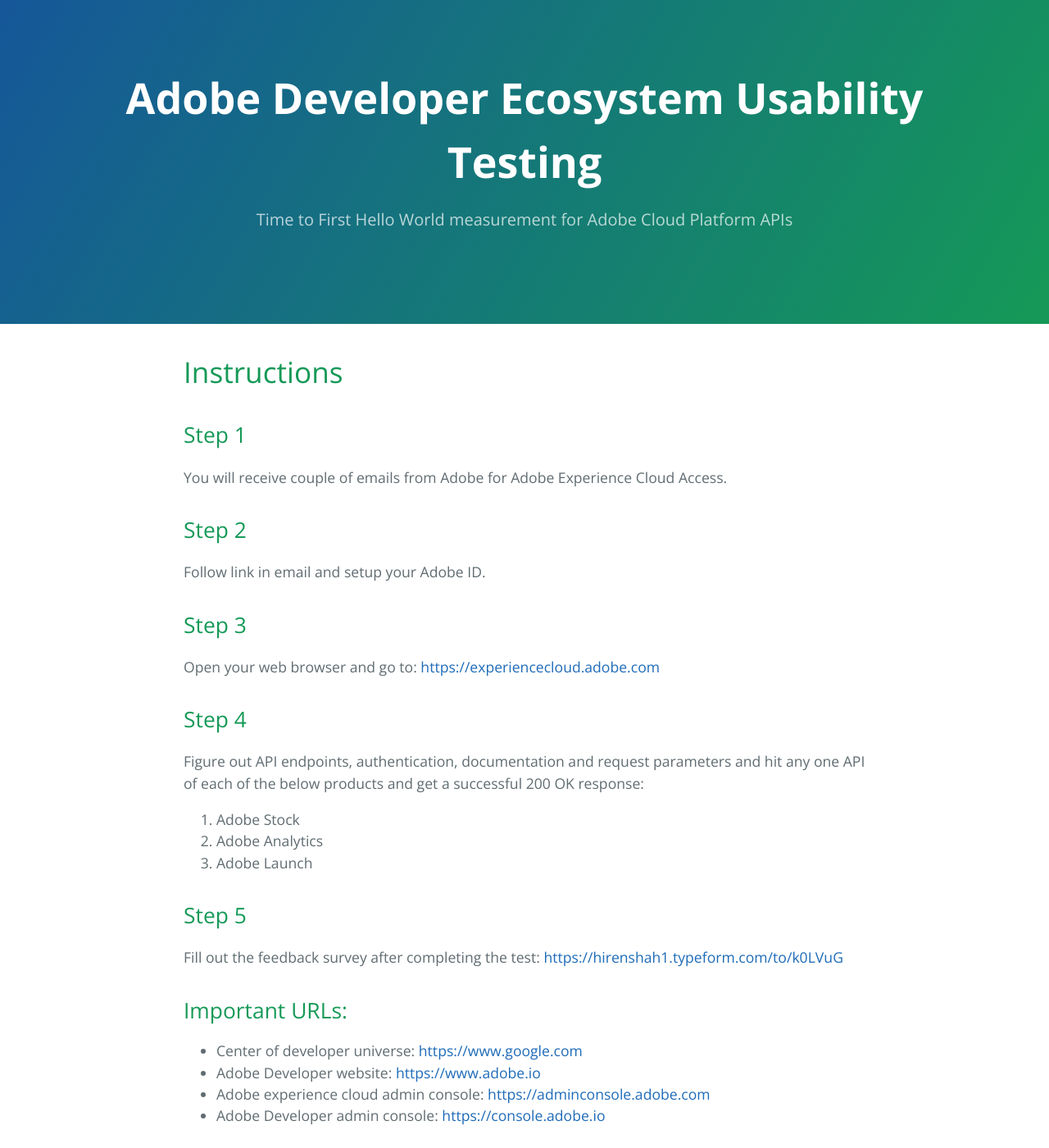
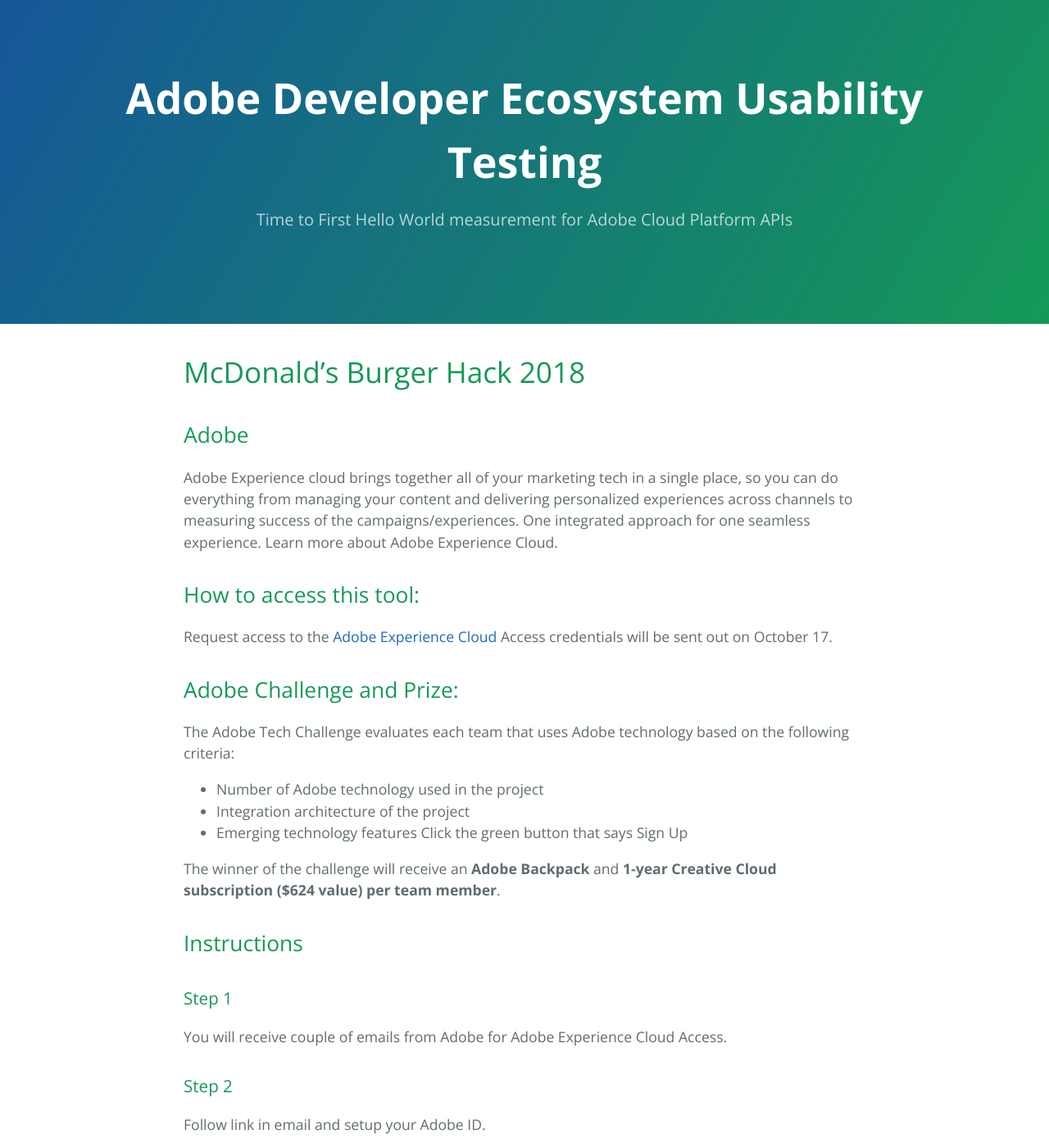
Before and after one commit to hirenoble/Burger.Hack, a Jekyll site: the page built from docs/index.md, in a window 1280 px wide and 1400 px high. Shown: the whole window at 82% size. Built offline with Jekyll 4.4.1, drawn with Linux system fonts in a browser that asks for light colours; our own code applies the rules of GitHub Pages for plain Markdown files; some of the changed text lies outside the part shown.

Commit message:
Update index.md

```diff
--- a/docs/index.md
+++ b/docs/index.md
@@ -1,30 +1,51 @@
 ---
 layout: default
 ---
-# Instructions
+# McDonald's Burger Hack 2018
 
-## Step 1
+## Adobe
+Adobe Experience cloud brings together all of your marketing tech in a single place, so you can do everything from managing your content and delivering personalized experiences across channels to measuring success of the campaigns/experiences. One integrated approach for one seamless experience. Learn more about Adobe Experience Cloud.
+
+## How to access this tool:
+Request access to the [Adobe Experience Cloud](https://miccapgemini.typeform.com/to/YtGaML)
+Access credentials will be sent out on October 17.
+
+## Adobe Challenge and Prize:
+The Adobe Tech Challenge evaluates each team that uses Adobe technology based on the following criteria:
+
+* Number of Adobe technology used in the project
+* Integration architecture of the project
+* Emerging technology features Click the green button that says Sign Up
+
+The winner of the challenge will receive an **Adobe Backpack** and **1-year Creative Cloud subscription ($624 value) per team member**.
+
+
+## Instructions
+
+### Step 1
 You will receive couple of emails from Adobe for Adobe Experience Cloud Access.
 
-## Step 2
+### Step 2
 Follow link in email and setup your Adobe ID.
 
-## Step 3
+### Step 3
 Open your web browser and go to: [https://experiencecloud.adobe.com](https://experiencecloud.adobe.com)
 
-## Step 4
-Figure out API endpoints, authentication, documentation and request parameters and hit any one API of each of the below products and get a successful 200 OK response:
-1.  Adobe Stock
-2.  Adobe Analytics
-3.  Adobe Launch
+
+## Adobe Experience Manager Access
+Author - https://adobeiotrial-author.adobedemo.com
+
+Credentials: admin/LY5u8Ba7
+
+Publish - https://adobeiotrial-publish.adobedemo.com
+
+Credentials: admin/LY5u8Ba7
 
 
-## Step 5
-Fill out the feedback survey after completing the test: [https://hirenshah1.typeform.com/to/k0LVuG](https://hirenshah1.typeform.com/to/k0LVuG)
+
 
 ## Important URLs:
 
-*   Center of developer universe: [https://www.google.com](https://www.google.com)
 *   Adobe Developer website: [https://www.adobe.io](https://www.adobe.io)
+*   Adobe Developer admin console: [https://console.adobe.io](https://console.adobe.io)
 *   Adobe experience cloud admin console: [https://adminconsole.adobe.com](https://adminconsole.adobe.com)
-*   Adobe Developer admin console: [https://console.adobe.io](https://console.adobe.io)
```
